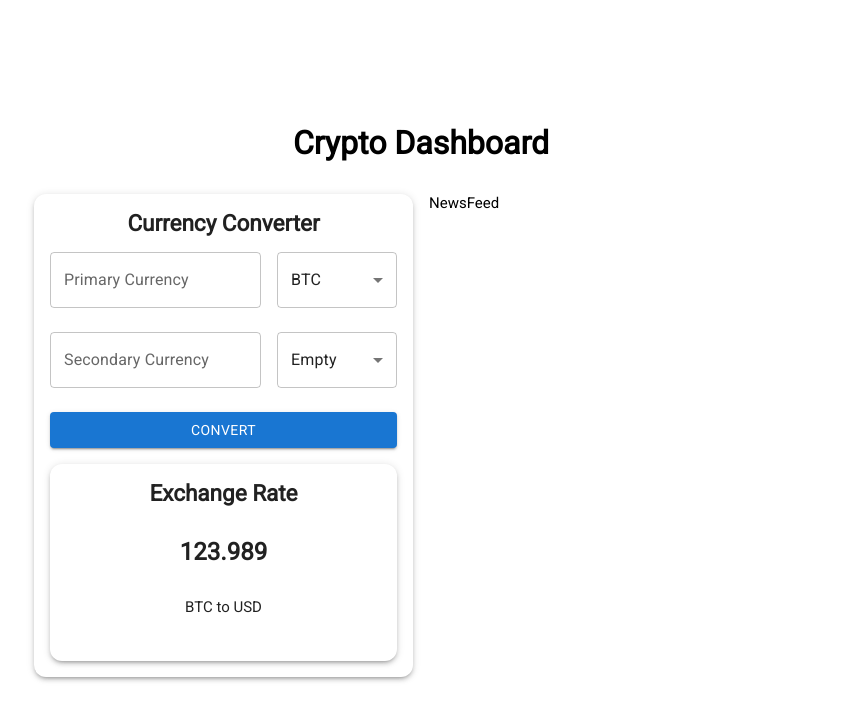
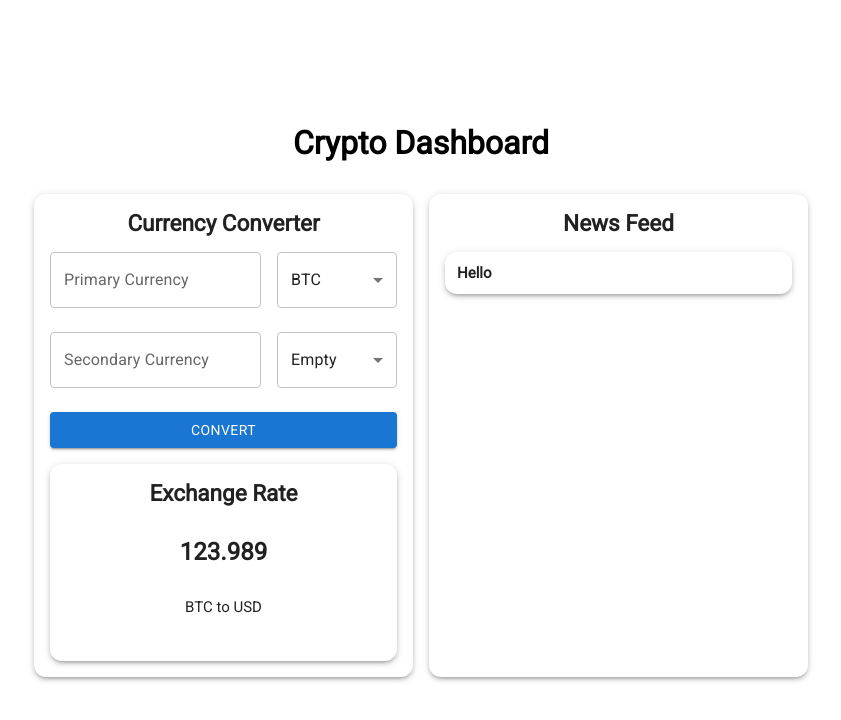
Before and after one commit to maxcore25/next-crypto-dashboard-draft, a Next.js app: page / in a window 1280 px wide. Shown: the top 720 px of the page, without its empty margins (219-1060 px from the left). Built offline with nearby package versions, Linux system fonts and the light colour scheme.

Commit message:
NewsFeed Stylized

```diff
--- a/app/components/elements/NewsFeed/NewsFeed.module.scss
+++ b/app/components/elements/NewsFeed/NewsFeed.module.scss
@@ -0,0 +1,19 @@
+.mainGrid {
+  display: grid;
+  grid-template-rows: auto 1fr 1fr;
+  gap: 16px;
+  padding: 16px;
+
+  h2 {
+    text-align: center;
+  }
+
+  .newsGrid {
+    display: grid;
+    gap: 16px;
+  }
+}
+
+.newsCard {
+  padding: 12px;
+}
--- a/app/components/elements/NewsFeed/index.js
+++ b/app/components/elements/NewsFeed/index.js
@@ -1,7 +1,22 @@
+import { Paper } from '@mui/material';
 import styles from './NewsFeed.module.scss';
 
 const NewsFeed = () => {
-  return <div>NewsFeed</div>;
+  return (
+    <Paper elevation={3} sx={{ borderRadius: '12px' }}>
+      <div className={styles.mainGrid}>
+        <h2>News Feed</h2>
+        <div className={styles.newsGrid}>
+          <Paper
+            elevation={3}
+            sx={{ borderRadius: '12px' }}
+            className={styles.newsCard}>
+            <h4>Hello</h4>
+          </Paper>
+        </div>
+      </div>
+    </Paper>
+  );
 };
 
 export default NewsFeed;
```
